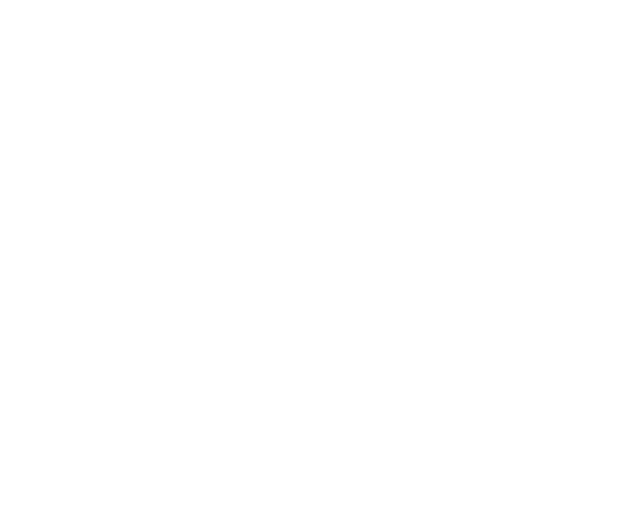
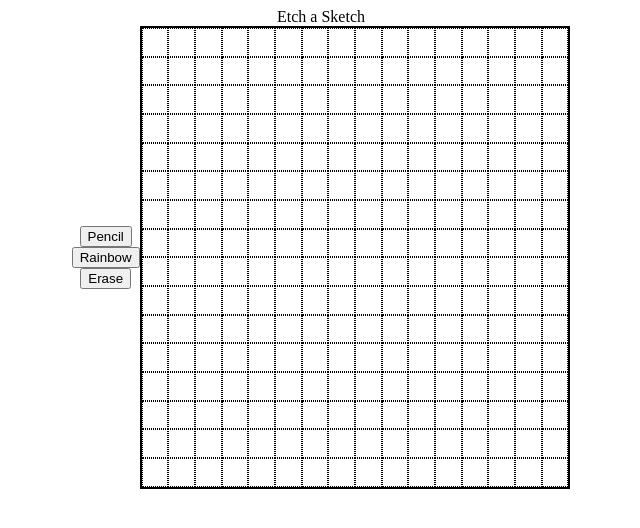
Before and after one commit to sukritaz/etch-a-sketch, a plain HTML site: page index.html in a window 1280 px wide. Shown: the whole page, without its empty margins (319-959 px from the left). Drawn offline with Linux system fonts and the light colour scheme.

Commit message:
grid on the UI

```diff
--- a/index.html
+++ b/index.html
@@ -1,11 +1,29 @@
 <!DOCTYPE html>
 <html lang="en">
+
 <head>
     <meta charset="UTF-8">
     <meta name="viewport" content="width=device-width, initial-scale=1.0">
     <title>Document</title>
+    <script src="script.js" defer></script>
+    <link rel="stylesheet" type="text/css" href="styles.css">
 </head>
+
 <body>
+    <div id="heading">
+        Etch a Sketch
+    </div>
+    <div id="work-pad">
+        <div id="options">
+            <button id="pencil">Pencil
+            </button>
+            <button id="rainbow">Rainbow
+            </button>
+            <button id="erase">Erase
+            </button>
+        </div>
+        <div id="draw-pad"> </div>
+    </div>
+</body>
 
-</body>
 </html>
--- a/script.js
+++ b/script.js
@@ -0,0 +1,31 @@
+const drawPad = document.getElementById("draw-pad");
+
+createUI();
+
+function createUI() {
+    createDrawPad();
+}
+
+function createDrawGrid(dynamicWidth) {
+    const cellNumber = 16;
+    const gridWidth = dynamicWidth/cellNumber;
+
+    for(i = 0; i<cellNumber; i++) {
+        let newRow = document.createElement('div');
+        newRow.className = 'row';
+        for(j = 0; j < cellNumber; j++) {
+            let newCell = document.createElement('div')
+            newCell.className = 'cell';
+            newCell.style.width = `${gridWidth}px`;
+            newCell.style.height = `${gridWidth}px`;
+            newRow.appendChild(newCell);
+        }
+        drawPad.appendChild(newRow);
+    }
+}
+
+function createDrawPad() {
+    const dynamicWidth = innerWidth / 3; // Set width to half of the viewport width
+    drawPad.style.width = `${dynamicWidth}px`;
+    createDrawGrid(dynamicWidth)
+}
--- a/styles.css
+++ b/styles.css
@@ -0,0 +1,45 @@
+body {
+    display: flex;
+    justify-content: space-between;
+    align-items: center;
+    flex-direction: column;
+}
+
+#work-pad {
+    display: flex;
+    justify-content: space-between;
+    align-items: center;
+    flex-wrap: wrap;
+
+}
+
+#draw-pad {
+    display: flex;
+    justify-content: space-between;
+    align-items: center;
+    border: 2px solid black;
+    flex-direction: column;
+}
+
+#options {
+    display: flex;
+    justify-content: space-between;
+    align-items: center;
+    flex-direction: column;
+}
+
+.row {
+    display: flex;
+    justify-content: space-evenly;
+    align-items: center;
+    flex-direction: row;
+    flex-wrap: wrap;
+}
+
+.cell {
+    display: flex;
+    justify-content: space-between;
+    align-items: center;
+    border: 1px dotted black;
+    flex: 1;
+}
```
